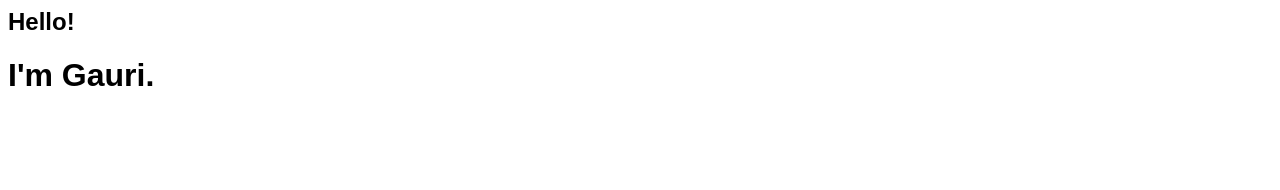
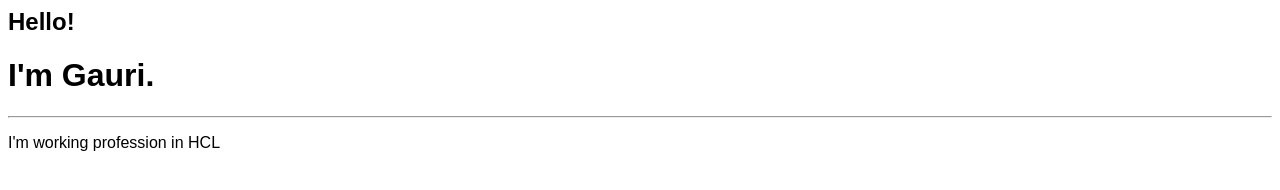
Before and after one commit to GauriNalegaonkar/portfolio, a plain HTML site: page index.html in a window 1280 px wide. Drawn offline with Linux system fonts and the light colour scheme.

Commit message:
Added some info about myself

```diff
--- a/index.html
+++ b/index.html
@@ -14,5 +14,7 @@
 <body>
     <h2>Hello!</h2>
     <h1>I'm Gauri.</h1>
+    <hr>
+    <p>I'm working profession in HCL</p>
 </body>
 </html>
```
